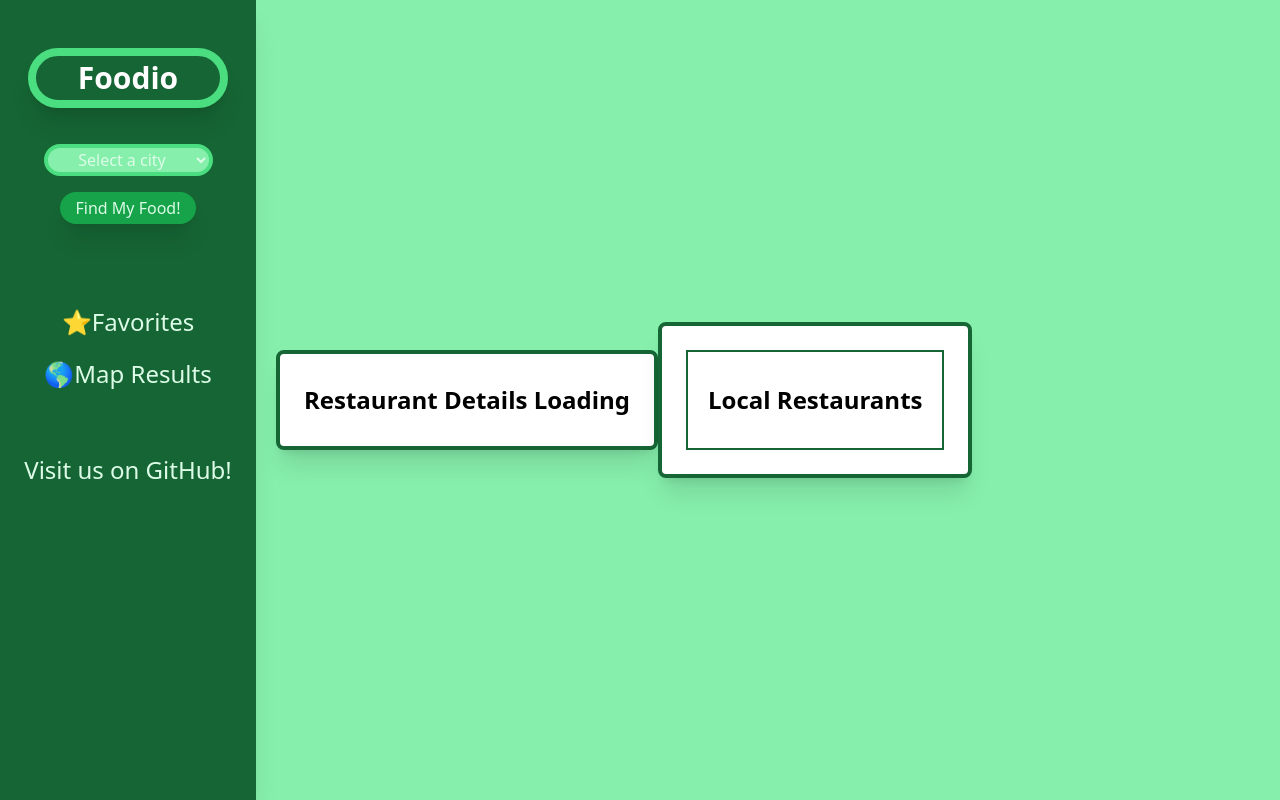
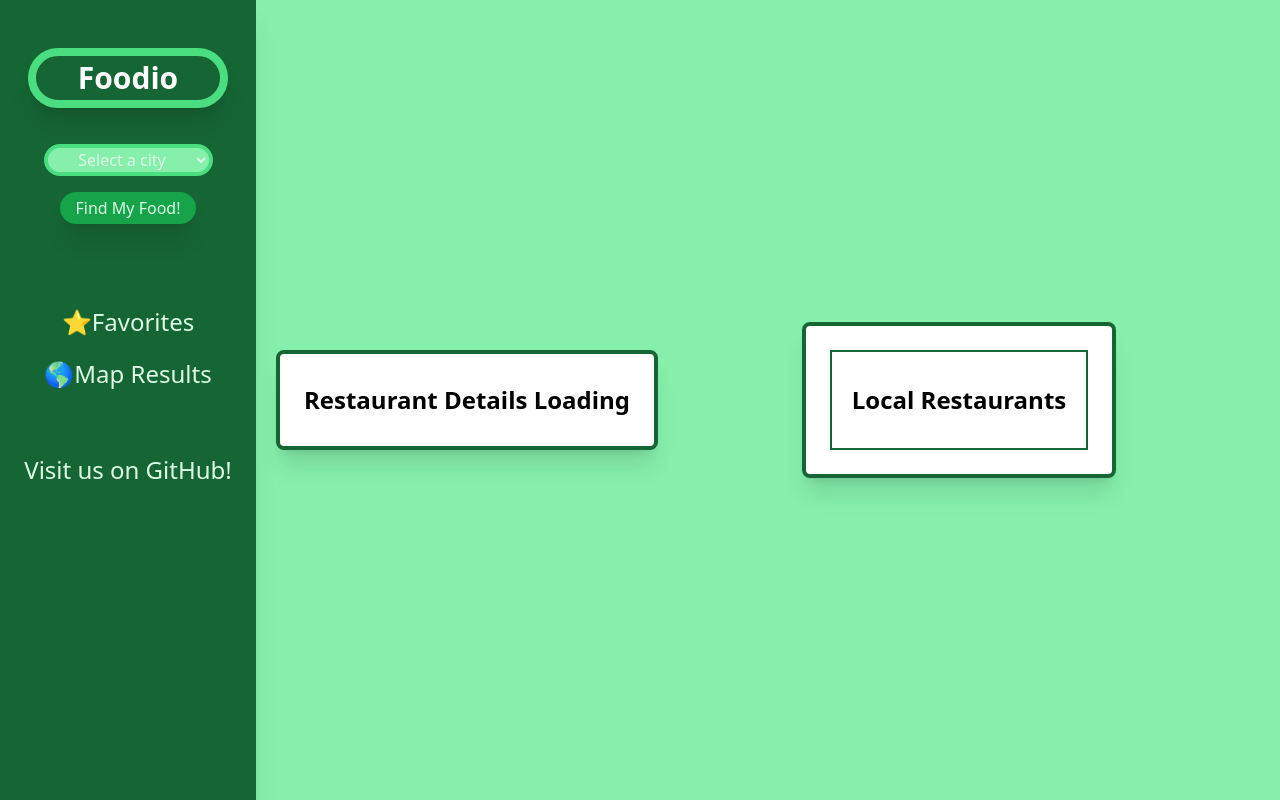
Before and after one commit to noreikam/foodio, a website: page index.html in a window 1280 px wide. Shown: the top 800 px of the page. Drawn offline with nearby package versions, Linux system fonts and the light colour scheme; no server answers.

Commit message:
final touches on card spacing and mobile view

```diff
--- a/index.html
+++ b/index.html
@@ -64,10 +64,10 @@
             </div>
 
             <!-- Content Container -->
-            <div id=restContent class="flex flex-wrap max-h-screen px-5 py-5 spacing-x-1.5">
+            <div id=restContent class="flex flex-wrap max-h-screen px-5 py-5 spacing-x-1.5 w-full">
 
                 <!-- Info Section -->
-                <section id='restCard' class="card justify-center my-auto mx-auto max-w-2xl text-2xl border-4 border-green-800 order-1">
+                <section id='restCard' class="card my-auto mx-1 max-h-screen max-w-2xl text-2xl border-4 border-green-800 order-1">
                     <!-- Select a restaurant from the results to view details! -->
                     <div class="flex">
                         <div class="flex flex-wrap m-auto justify-center">
@@ -115,7 +115,7 @@
                 </section>
 
                 <!-- Random Local or favorites -->
-                <section id = "restList" class="card my-auto mx-auto text-2xl flex-col justify-center border-4 border-green-800 order-2">
+                <section id = "restList" class="card my-auto mx-auto text-2xl flex-col border-4 border-green-800 order-2">
                     <div class="px-5 py-8 border-2 border-green-800">
                         <h2 class="font-bold">Local Restaurants</h2>
                     </div>
```
